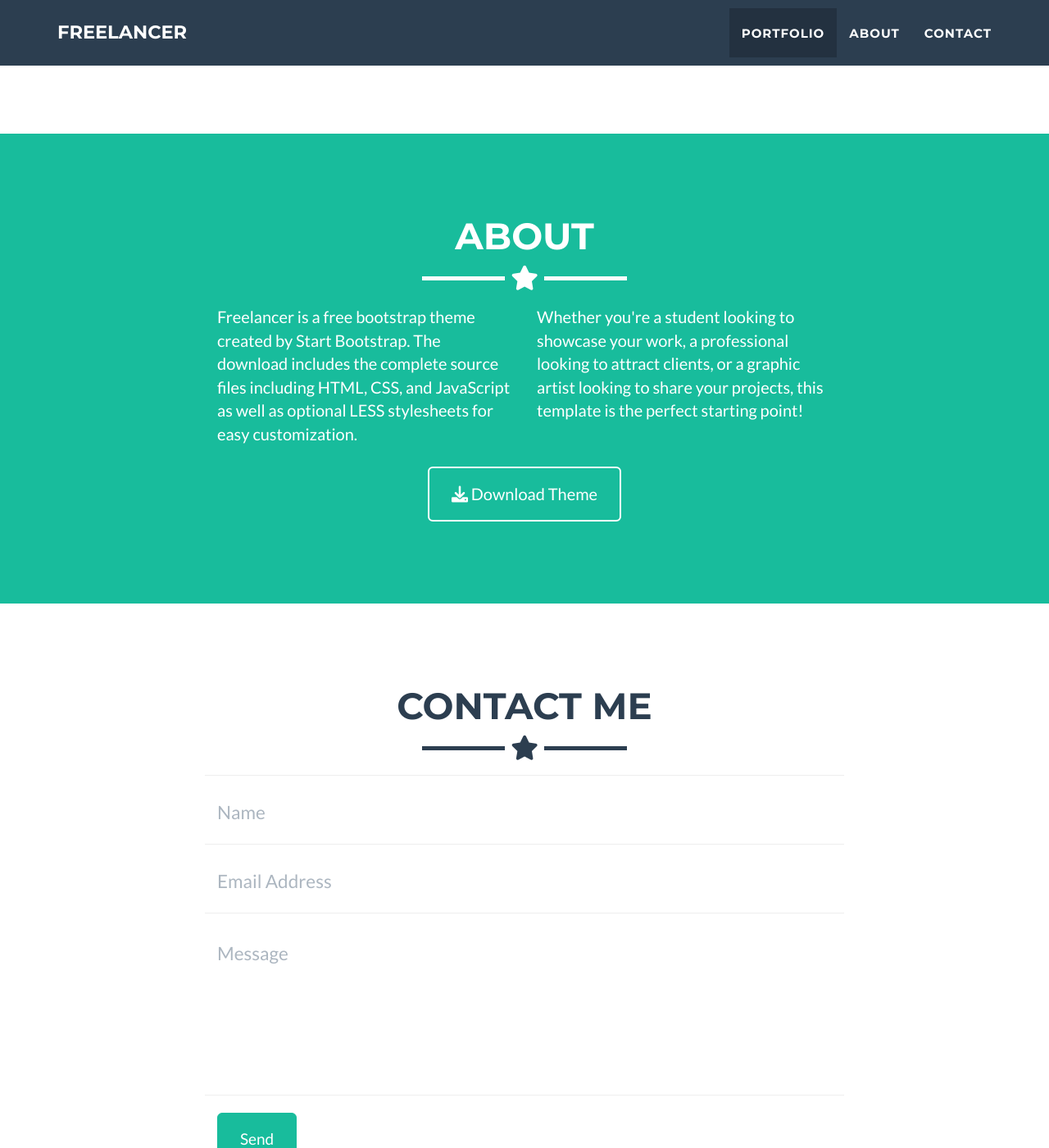
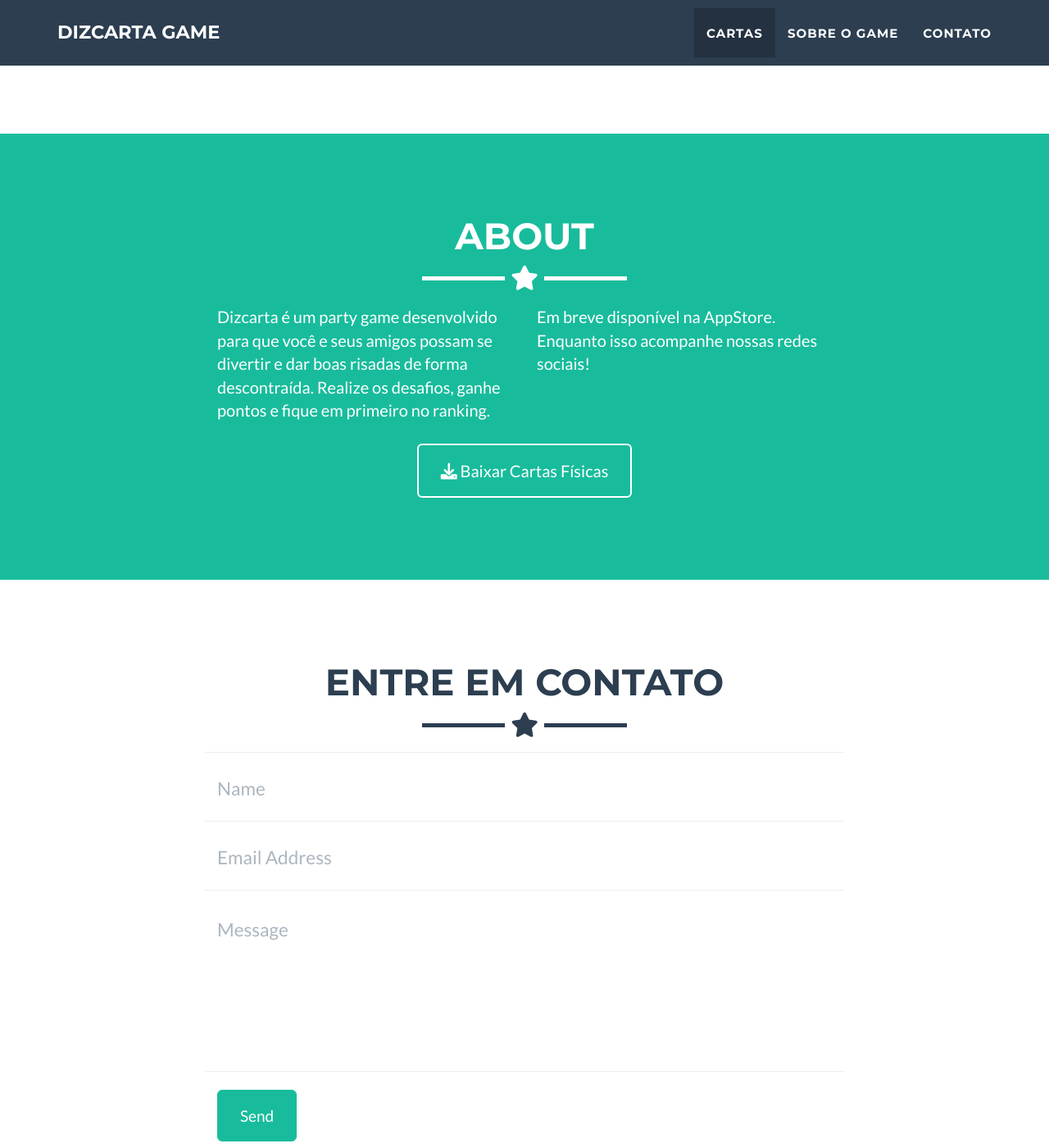
Before and after one commit to dizcarta/dizcarta.github.io, a Jekyll site: the page built from _posts/2014-07-18-project-1.markdown, in a window 1280 px wide and 1400 px high, scrolled down 1509 px. Shown: the whole window at 82% size. Built offline with Jekyll 4.4.1, drawn with Linux system fonts in a browser that asks for light colours; some of the changed text lies outside the part shown.

Commit message:
feat: change texts, configurations and contact form

```diff
--- a/_config.yml
+++ b/_config.yml
@@ -1,11 +1,11 @@
 # Site settings
-title: Freelancer
-email: your-email@domain.com
-url: https://github.com/jeromelachaud/freelancer-theme
+title: Dizcarta Game
+email: dizcartagame@gmail.com
+url: https://dizcarta.github.io/
 description: "Write an awesome description for your new site here. You can edit this line in _config.yml. It will appear in your document head meta (for Google search results) and in your feed.xml site description."
-keywords: "your keywords, separated by commas"
-skills: "Web Developer - Graphic Artist - User Experience Designer"
-meta_author: LastName FirstName
+keywords: "Party Game, Jogo de cartas, jogar com amigos, game, game iOS"
+skills: "Um Party Game para jogar com os amigos"
+meta_author: Dizcarta Game
 
 # Google webmaster tools
 google_verify:
@@ -32,10 +32,10 @@ color:
 
 # Footer settings
 footer:
-  copyright: Dr. Henry Jekyll
-  location: Location
-  social: Around the Web
-  credits: Credits
+  copyright: Dizcarta Game Group
+  location: Onde Estamos
+  social: Nossas Redes
+  credits: Criadores
 
 # Social networks usernames (many more available: google-plus, flickr, dribbble, pinterest, instagram, tumblr, linkedin, etc.)
 social:
@@ -52,11 +52,11 @@ social:
 
 # Postal address (add as many lines as necessary)
 address:
-  - line: 3481 Melrose Place
-  - line: Beverly Hills, CA 90210
+  - line: Brasilia - Distrito Federal
+  - line: Brazil
 
 # Credits content
-credits: 'Freelancer is a free to use, open source Bootstrap theme created by <a href="http://startbootstrap.com">Start Bootstrap</a>.'
+credits: 'Douglas Figueiroa, Felipe Brigagão,Hellen Almeida, Igor Silva, Victor Brito.'
 
 # Build settings
 markdown: kramdown
--- a/_includes/about.html
+++ b/_includes/about.html
@@ -9,17 +9,16 @@
     </div>
     <div class="row">
       <div class="col-lg-4 col-lg-offset-2">
-        <p>Freelancer is a free bootstrap theme created by Start Bootstrap. The download includes the complete
-          source files including HTML, CSS, and JavaScript as well as optional LESS stylesheets for easy
-          customization.</p>
+        <p>Dizcarta é um party game desenvolvido para que você e seus amigos possam se divertir e dar boas risadas de forma descontraída.
+          Realize os desafios, ganhe pontos e fique em primeiro no ranking.
+        </p>
       </div>
       <div class="col-lg-4">
-        <p>Whether you're a student looking to showcase your work, a professional looking to attract clients, or
-          a graphic artist looking to share your projects, this template is the perfect starting point! </p>
+        <p>Em breve disponível na AppStore. Enquanto isso acompanhe nossas redes sociais!</p>
       </div>
       <div class="col-lg-8 col-lg-offset-2 text-center">
         <a href="https://github.com/jeromelachaud/freelancer-theme" class="btn btn-lg btn-outline">
-          <i class="fa fa-download"></i> Download Theme
+          <i class="fa fa-download"></i> Baixar Cartas Físicas
         </a>
       </div>
     </div>
--- a/_includes/contact.html
+++ b/_includes/contact.html
@@ -3,7 +3,7 @@
   <div class="container">
     <div class="row">
       <div class="col-lg-12 text-center">
-        <h2>Contact Me</h2>
+        <h2>Entre em Contato</h2>
         <hr class="star-primary">
       </div>
     </div>
@@ -22,7 +22,7 @@
           </div>
           <div class="row control-group">
             <div class="form-group col-xs-12 floating-label-form-group controls">
-              <label for="email">Email Address</label>
+              <label for="email">Endereço de Email</label>
               <input type="email" class="form-control" placeholder="Email Address" id="email" required
                 data-validation-required-message="Please enter your email address.">
               <p class="help-block text-danger"></p>
--- a/_includes/contact_static.html
+++ b/_includes/contact_static.html
@@ -3,7 +3,7 @@
   <div class="container">
     <div class="row">
       <div class="col-lg-12 text-center">
-        <h2>Contact Me</h2>
+        <h2>Entre em Contato</h2>
         <hr class="star-primary">
       </div>
     </div>
--- a/_includes/nav.html
+++ b/_includes/nav.html
@@ -19,13 +19,13 @@
           <a href="#page-top"></a>
         </li>
         <li class="page-scroll">
-          <a href="#portfolio">Portfolio</a>
+          <a href="#portfolio">Cartas</a>
         </li>
         <li class="page-scroll">
-          <a href="#about">About</a>
+          <a href="#about">Sobre o Game</a>
         </li>
         <li class="page-scroll">
-          <a href="#contact">Contact</a>
+          <a href="#contact">Contato</a>
         </li>
       </ul>
     </div>
--- a/_includes/portfolio_grid.html
+++ b/_includes/portfolio_grid.html
@@ -3,7 +3,7 @@
   <div class="container portfolio-flex-grid">
     <div class="row">
       <div class="col-lg-12 text-center">
-        <h2>Portfolio</h2>
+        <h2>Cartas</h2>
         <hr class="star-primary">
       </div>
     </div>
```
Also changed, not shown: other parts of _includes/contact.html (+1 -1 lines), other parts of _includes/contact_static.html (+3 -3 lines).
